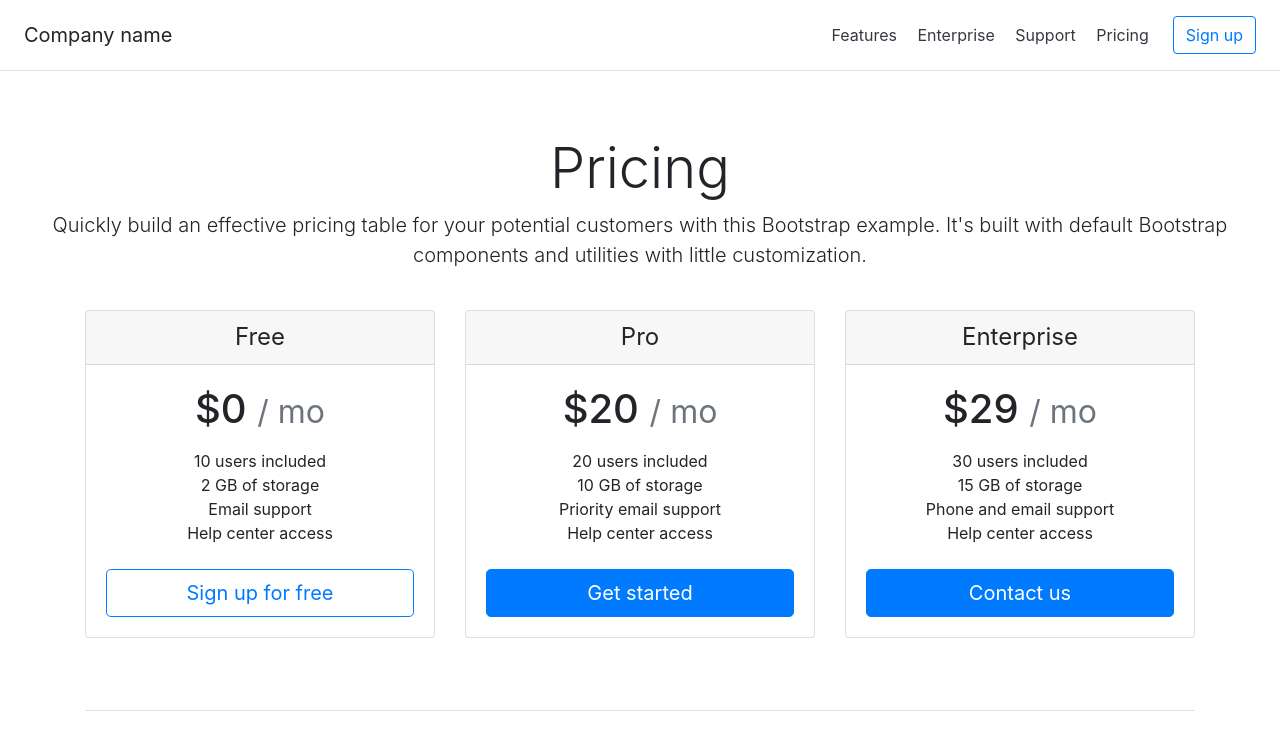
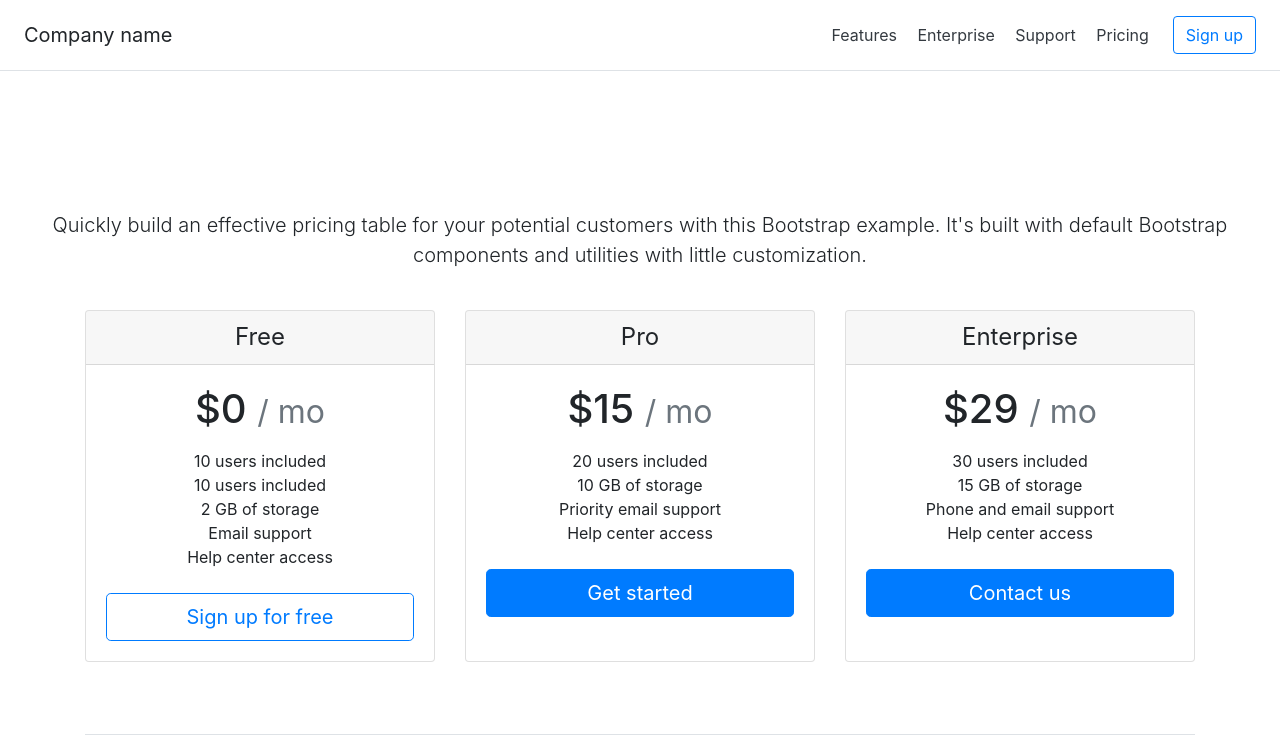
Before and after one commit to 0CEAN717/js-basics, a plain HTML site: page index.html in a window 1280 px wide. Shown: the top 756 px of the page. Drawn offline with Linux system fonts and the light colour scheme; grey boxes are pictures that could not be loaded.

Commit message:
Wykonanie zadania 2

```diff
--- a/index.html
+++ b/index.html
@@ -44,11 +44,12 @@
             <h1 class="card-title pricing-card-title"><span class="price">$0</span></smal> <small class="text-muted">/ mo</small></h1>
             <ul class="list-unstyled mt-3 mb-4">
               <li>10 users included</li>
+              <li>10 users included</li
               <li>2 GB of storage</li>
               <li>Email support</li>
               <li>Help center access</li>
             </ul>
-            <button type="button" class="btn btn-lg btn-block btn-outline-primary">Sign up for free</button>
+            <button type="button" class="btn btn-lg btn-block btn-outline-primary" id="free">Sign up for free</button>
           </div>
         </div>
         <div class="card mb-4 box-shadow">
--- a/script.js
+++ b/script.js
@@ -22,10 +22,46 @@
 //     console.log(el);
 // }
 
-const prices = document.getElementsByClassName('price')
 
-for (price of prices) {
-    if (price.innerText === '$15') {
-        price.innerText = "$20"
-    }
+
+// 1 Zadanie. Zmienić 15$ na 20$ w box'ie z tytułem "Pro"
+const prices = document.getElementsByClassName('price');
+
+// for (price of prices) {
+// if (price.innerText === '$15') {
+//         price.innerText = "$20"
+//     }
+// }
+
+const callbackTest = function (test, callback) {
+    const blach = document.querySelector(test);
+    callback(blach)
 }
+
+callbackTest('.display-4', function(blach) {
+    blach.style.color = '#fff';
+})
+
+// 2 Zadanie. Zmienić kolor po najechaniu kursorem "Pircing"
+const title = document.querySelector('.display-4');
+
+title.addEventListener('mouseenter', function () {
+    console.log(this)
+    this.style = 'color: blue'
+});
+
+title.addEventListener('mouseleave', function() {
+    title.style = 'color: black'
+});
+
+// 3 Zadanie. Box cenowy "Free", po naciśnięciu przycisku, za pomocą "prompt()" poprosić o podanie imienia i wyświetlić w konsoli.
+const btn = document.getElementById('free');
+
+const titleText = document.getElementsByClassName('my-0 mr-md-auto font-weight-normal');
+    console.log(titleText);
+
+btn.addEventListener('click', function() {
+    let text = prompt('Pleas enter your name');
+
+    const titleText = document.getElementsByClassName('my-0 mr-md-auto font-weight-normal');
+});
```
